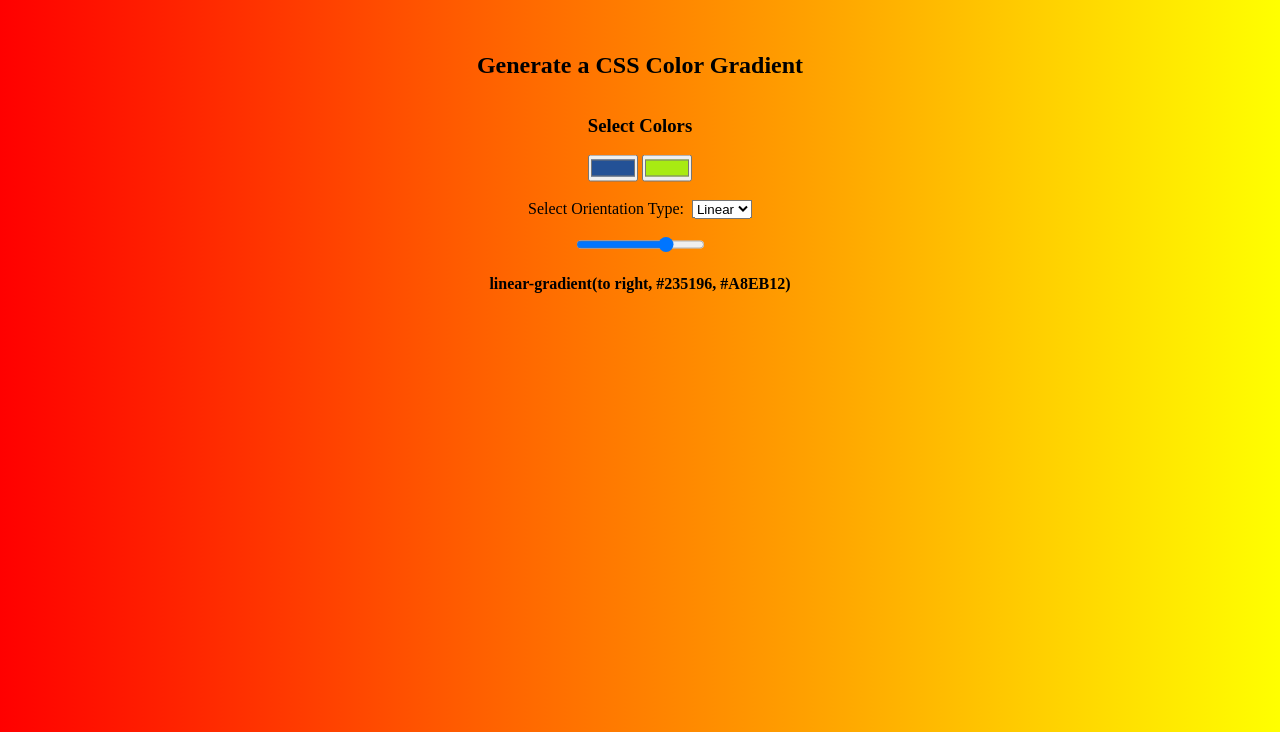
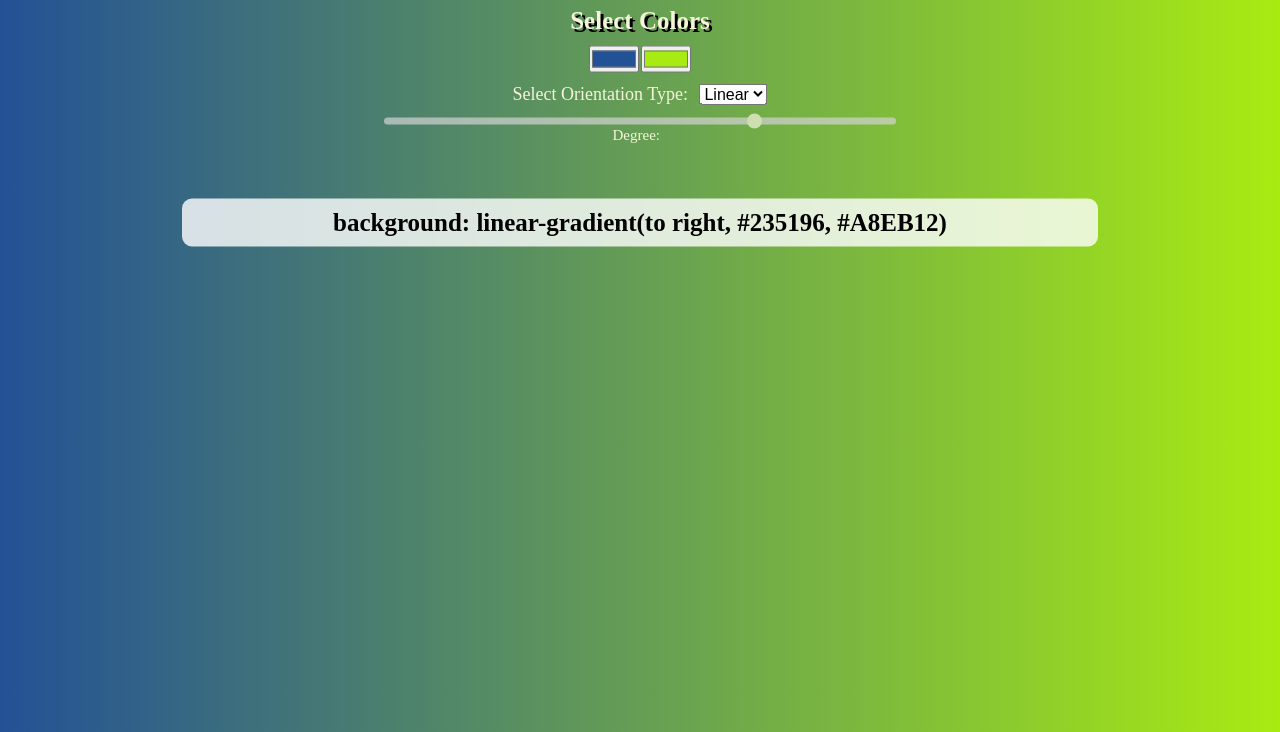
Before and after one commit to dhairyaj/Color-Blender, a plain HTML site: page index.html in a window 1280 px wide. Shown: the part 68-800 px from the top of the page. Drawn offline with Linux system fonts and the light colour scheme.

Commit message:
Update CSS styles

```diff
--- a/assets/styles.css
+++ b/assets/styles.css
@@ -1,20 +1,112 @@
-*, *::after, *::before {
+*,
+*::after,
+*::before {
   margin: 0;
   padding: 0;
+  font-size: 10px;
+}
+
+h1 {
+  font-size: 4.5rem;
+}
+h2 {
+  font-size: 4rem;
+}
+h3 {
+  font-size: 3.5rem;
+}
+h4 {
+  font-size: 3rem;
+}
+h5 {
+  font-size: 2.5rem;
+}
+h6 {
+  font-size: 2rem;
+}
+
+input,
+select {
+  outline: none;
+}
+
+input:focus,
+select:focus {
+  outline: none;
 }
 
 .container {
   width: 100%;
   position: absolute;
-    top: 30%;
+  top: 20%;
   left: 50%;
   transform: translate(-50%, -50%);
   text-align: center;
+  color: beige;
+  text-shadow: 3px 3px #000000;
 }
 
 #bodybg {
   width: 100%;
   height: 100vh;
   position: relative;
-    background: linear-gradient(to right, red, yellow);
+  background: linear-gradient(to right, #235196, #a8eb12);
 }
+
+.orientation label,
+.orientation option {
+  font-size: large;
+  text-shadow: none;
+}
+
+.orientation select {
+  font-size: medium;
+}
+
+.slider {
+  -webkit-appearance: none;
+  width: 40%;
+  height: 0.7rem;
+  background: #d3d3d3;
+  outline: none;
+  opacity: 0.7;
+  -webkit-transition: 0.2s;
+  transition: opacity 0.2s;
+  border-radius: 1.5rem;
+}
+
+.slider:hover {
+  opacity: 1;
+}
+
+.slider::-webkit-slider-thumb {
+  -webkit-appearance: none;
+  appearance: none;
+  width: 1.5rem;
+  height: 1.5rem;
+  background: beige;
+  cursor: pointer;
+  border-radius: 50%;
+}
+
+.slider::-moz-range-thumb {
+  width: 1.5rem;
+  height: 1.5rem;
+  background: #4caf50;
+  cursor: pointer;
+}
+
+#sliderDiv p {
+    font-size: 1.5rem;
+    text-shadow: none;
+}
+
+.codeSnippet {
+    background-color: rgba(255, 255, 255, 0.8);
+    width: 70%;
+    margin: auto;
+    padding: 1rem 1rem;
+    border-radius: 1rem;
+    color: black;
+    text-shadow: none;
+}
--- a/index.html
+++ b/index.html
@@ -1,11 +1,13 @@
 <!DOCTYPE html>
 <html lang="en">
+
 <head>
-    <meta charset="UTF-8">
-    <meta name="viewport" content="width=device-width, initial-scale=1.0">
+    <meta charset="UTF-8" />
+    <meta name="viewport" content="width=device-width, initial-scale=1.0" />
     <title>Color Blender</title>
-    <link rel="stylesheet" href="./assets/styles.css">
+    <link rel="stylesheet" href="./assets/styles.css" />
 </head>
+
 <body id="bodybg">
     <!-- <div class="container">
         <h1>Color Blender</h1><br><br>
@@ -19,30 +21,41 @@
     </div> -->
 
     <div class="container">
-        <h2>Generate a CSS Color Gradient</h2><br><br>
+        <h2>Generate a CSS Color Gradient</h2>
+        <br /><br />
+
         <div class="colorSelect">
-            <h3>Select Colors</h3><br>
-            <input type="color" name="color1" id="color1" value="#235196">
-            <input type="color" name="color2" id="color2" value="#A8EB12">
+            <h5>Select Colors</h5>
+            <br />
+            <input type="color" name="color1" id="color1" value="#235196" />
+            <input type="color" name="color2" id="color2" value="#A8EB12" />
 
             <!-- <button><label for="color2">Click Me</label></button> -->
-        </div><br>
+        </div>
+        <br />
+
         <div class="orientation">
-            <label for="orientationSelect">Select Orientation Type:&nbsp;</label>
+            <label for="orientationSelect">Select Orientation Type:&nbsp;&nbsp;</label>
             <select id="orientationSelect" name="orientationSelect">
                 <option value="0">Linear</option>
                 <option value="1">Radial</option>
-            </select><br><br>
+            </select><br /><br />
+
             <div id="sliderDiv">
-                <input type="range" min="-180" max="190" value="90" class="slider" id="linearDegree">
+                <input type="range" min="-180" max="190" value="90" class="slider" id="linearDegree" />
+                <p>Degree:&nbsp;&nbsp;<span id="degreeValue"></span></p>
             </div>
-        </div><br>
+        </div>
+        <br /><br /><br /><br /><br />
+
         <div class="codeSnippet">
-            <h4><p id="copyCode">linear-gradient(to right, #235196, #A8EB12)</p></h4>
+            <h5 id="copyCode">
+                background: linear-gradient(to right, #235196, #A8EB12)
+            </h5>
         </div>
-
     </div>
 
     <script src="./assets/main.js"></script>
 </body>
+
 </html>
```
Lines whose indentation alone changed are shown as unchanged.
